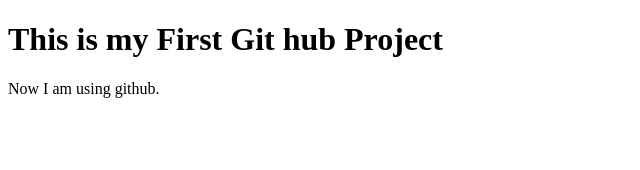
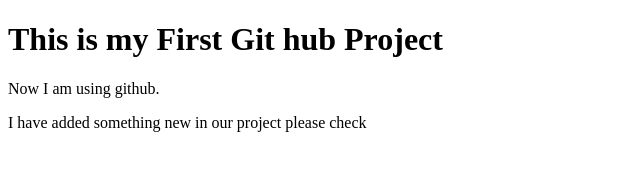
Before and after one commit to jawadhub/my-first-website, a plain HTML site: page index.html in a window 1280 px wide. Shown: the whole page, without its empty margins (0-640 px from the left). Drawn offline with Linux system fonts and the light colour scheme.

Commit message:
Update index.html

```diff
--- a/index.html
+++ b/index.html
@@ -8,5 +8,6 @@
 <body>
     <h1>This is my First Git hub Project</h1>
     <p>Now I am using  github. </p>
+    <p>I have added something new in our project please check </p>
 </body>
 </html>
```
